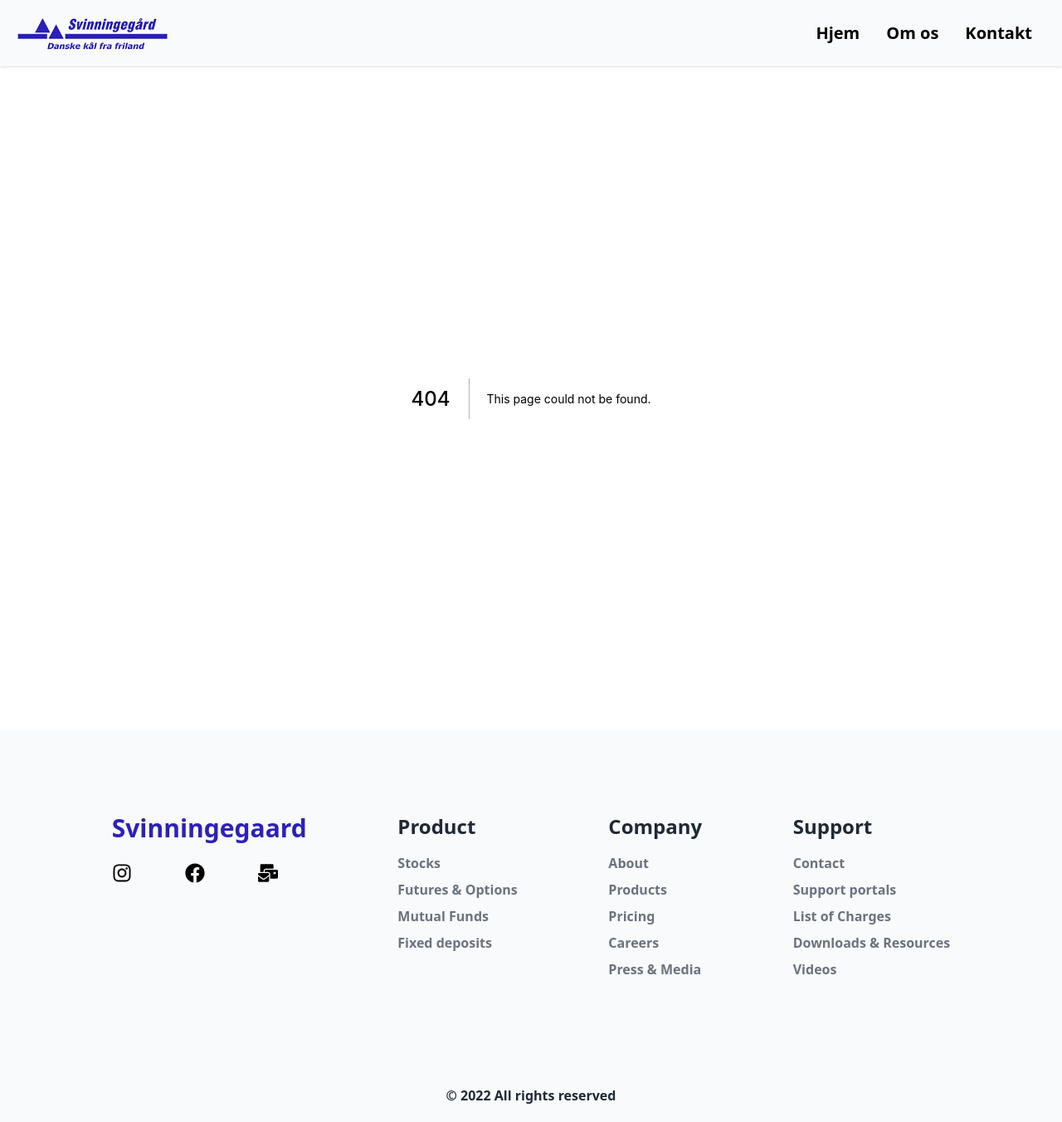
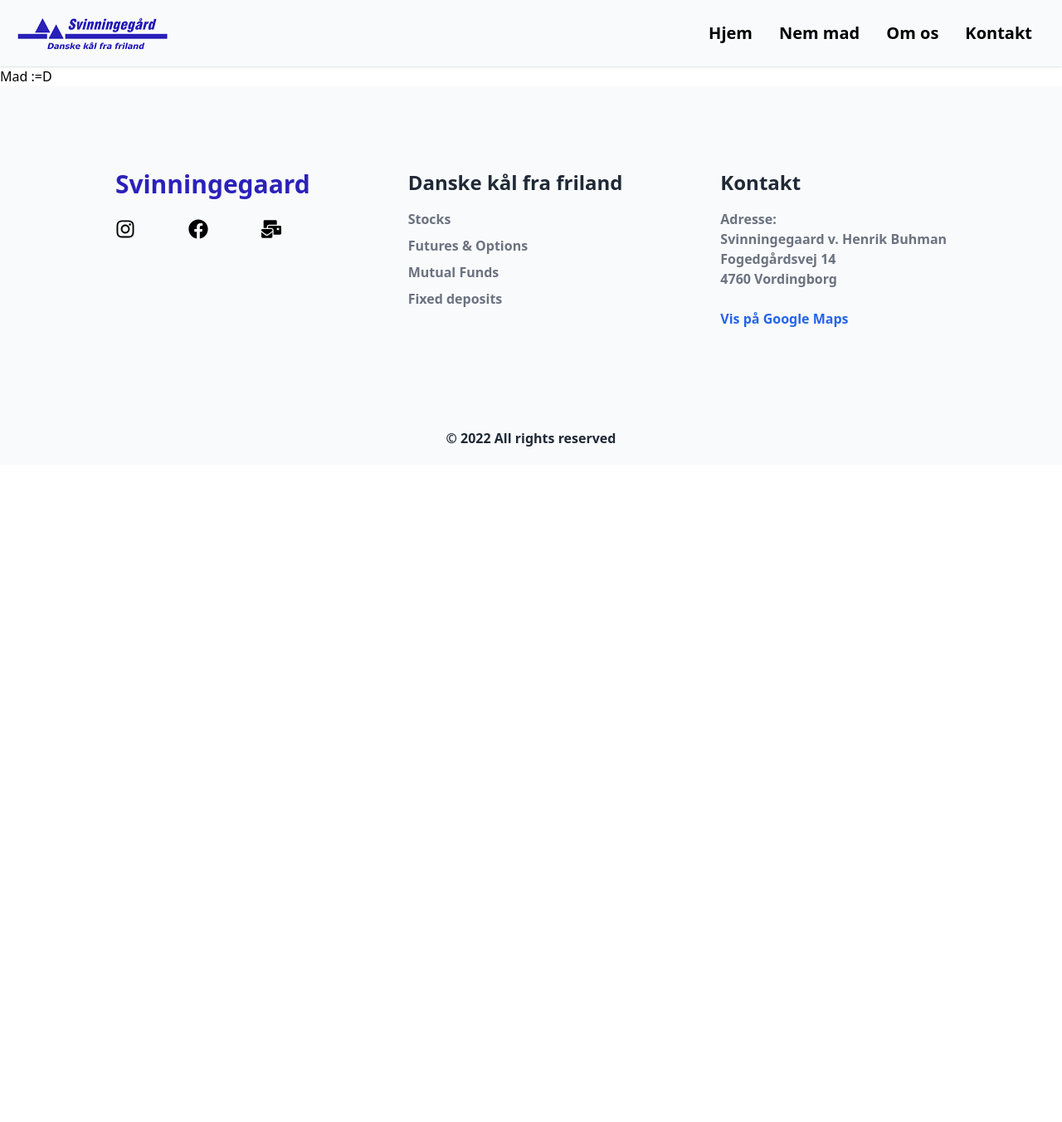
Before and after one commit to Anderzs/hjemmeside-eksamen, a Next.js app: page /food in a window 1280 px wide. Before the commit this address had no page. Shown: the whole page at 83% size. After the commit the page ends 800 px from the top, so only its background shows below. Built offline with nearby package versions, Linux system fonts and the light colour scheme.

Commit message:
Updated footer

```diff
--- a/components/Footer.js
+++ b/components/Footer.js
@@ -24,7 +24,7 @@ function Footer() {
     </div>
     <div className='p-5'>
       <ul>
-        <p className='text-gray-800 font-bold text-2xl pb-4'>Product</p>
+        <p className='text-gray-800 font-bold text-2xl pb-4'>Danske kål fra friland</p>
         <li className='text-gray-500 text-md pb-2 font-semibold hover:text-blue-600 cursor-pointer'>Stocks</li>
         <li className='text-gray-500 text-md pb-2 font-semibold hover:text-blue-600 cursor-pointer'>Futures & Options</li>
         <li className='text-gray-500 text-md pb-2 font-semibold hover:text-blue-600 cursor-pointer'>Mutual Funds</li>
@@ -33,24 +33,20 @@ function Footer() {
     </div>
     <div className='p-5'>
       <ul>
-        <p className='text-gray-800 font-bold text-2xl pb-4'>Company</p>
-        <li className='text-gray-500 text-md pb-2 font-semibold hover:text-blue-600 cursor-pointer'>About</li>
-        <li className='text-gray-500 text-md pb-2 font-semibold hover:text-blue-600 cursor-pointer'>Products</li>
-        <li className='text-gray-500 text-md pb-2 font-semibold hover:text-blue-600 cursor-pointer'>Pricing</li>
-        <li className='text-gray-500 text-md pb-2 font-semibold hover:text-blue-600 cursor-pointer'>Careers</li>
-        <li className='text-gray-500 text-md pb-2 font-semibold hover:text-blue-600 cursor-pointer'>Press & Media</li>
+        <p className='text-gray-800 font-bold text-2xl pb-4'>Kontakt</p>
+        <div className='text-gray-500 text-md pb-2 font-semibold'>
+          <li>Adresse:</li>
+          <li>Svinningegaard v. Henrik Buhman</li>
+          <li>Fogedgårdsvej 14</li>
+          <li>4760 Vordingborg</li>
+        </div>
+        <a href='https://www.google.com/maps/place/Svinningeg%C3%A5rd,+G%C3%A5rdejer+Henrik+Buhmann/@55.0796194,11.8827502,16.51z/data=!4m13!1m7!3m6!1s0x4652c8866699b209:0xe0de331a34a42adc!2sFogedg%C3%A5rdsvej+14,+4760+Vordingborg!3b1!8m2!3d55.0796101!4d11.8850777!3m4!1s0x4652c88666b8f989:0xb8f45090442f7554!8m2!3d55.0796798!4d11.8848129' target="_blank" rel="noreferrer" title="Åben Google Maps">
+          <li className='text-blue-600 text-md pt-4 font-semibold cursor-pointer '>Vis på Google Maps</li>
+        </a>
+
       </ul>
     </div>
-    <div className='p-5'>
-      <ul>
-        <p className='text-gray-800 font-bold text-2xl pb-4'>Support</p>
-        <li className='text-gray-500 text-md pb-2 font-semibold hover:text-blue-600 cursor-pointer'>Contact</li>
-        <li className='text-gray-500 text-md pb-2 font-semibold hover:text-blue-600 cursor-pointer'>Support portals</li>
-        <li className='text-gray-500 text-md pb-2 font-semibold hover:text-blue-600 cursor-pointer'>List of Charges</li>
-        <li className='text-gray-500 text-md pb-2 font-semibold hover:text-blue-600 cursor-pointer'>Downloads & Resources</li>
-        <li className='text-gray-500 text-md pb-2 font-semibold hover:text-blue-600 cursor-pointer'>Videos</li>
-      </ul>
-    </div>
+
   </div>
 
   <div className='flex flex-col justify-center items-center text-center p-5 bg-gray-50'>
--- a/components/Navbar.js
+++ b/components/Navbar.js
@@ -24,6 +24,11 @@ export default function Navbar() {
                 <p className="font-bold text-xl hover:text-[#2B21BA] duration-500 cursor-pointer">Hjem</p>
             </Link>
         </li>
+        <li className="mx-4 my-6 md:my-0 ">
+            <Link href="/food">
+                <p className="font-bold text-xl hover:text-[#2B21BA] duration-500 cursor-pointer">Nem mad</p>
+            </Link>
+        </li>
         <li className="mx-4 my-6 md:my-0">
             <Link href="/about">
                 <p className="font-bold text-xl hover:text-[#2B21BA] duration-500 cursor-pointer">Om os</p>
--- /dev/null
+++ b/pages/food.js
@@ -0,0 +1,7 @@
+import React from 'react'
+
+export default function food() {
+  return (
+    <div>Mad :=D</div>
+  )
+}
```
